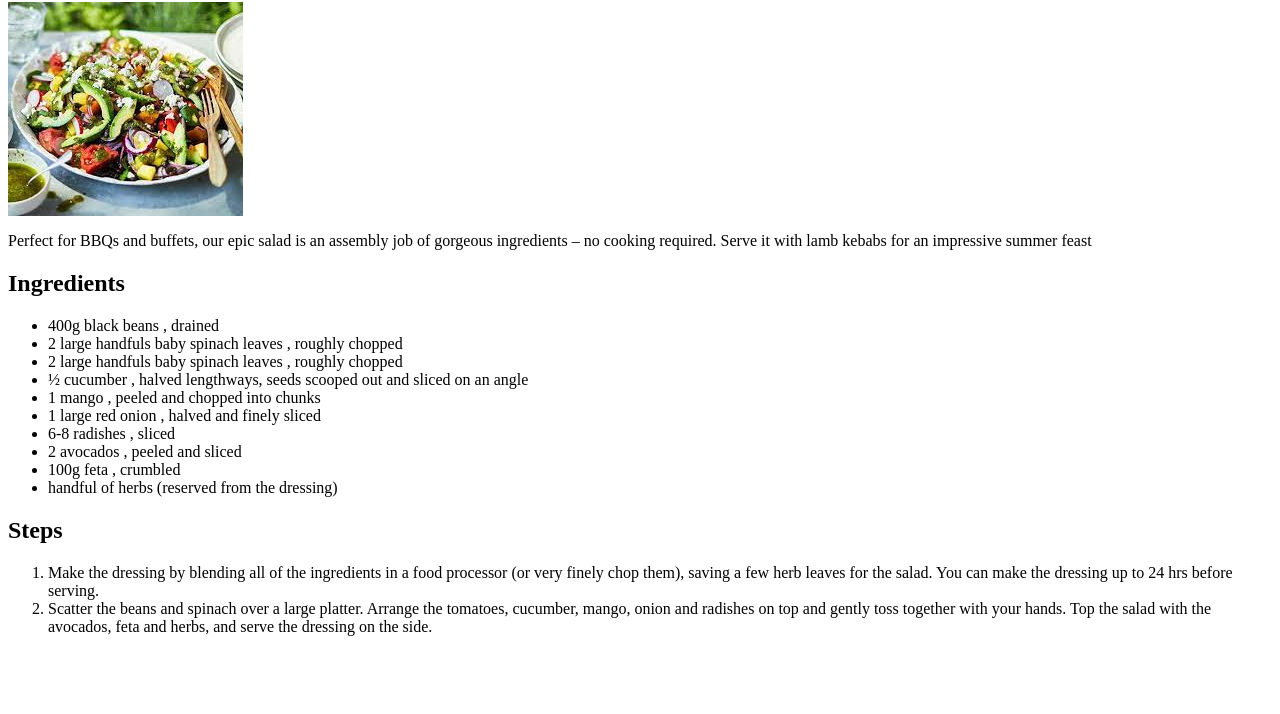
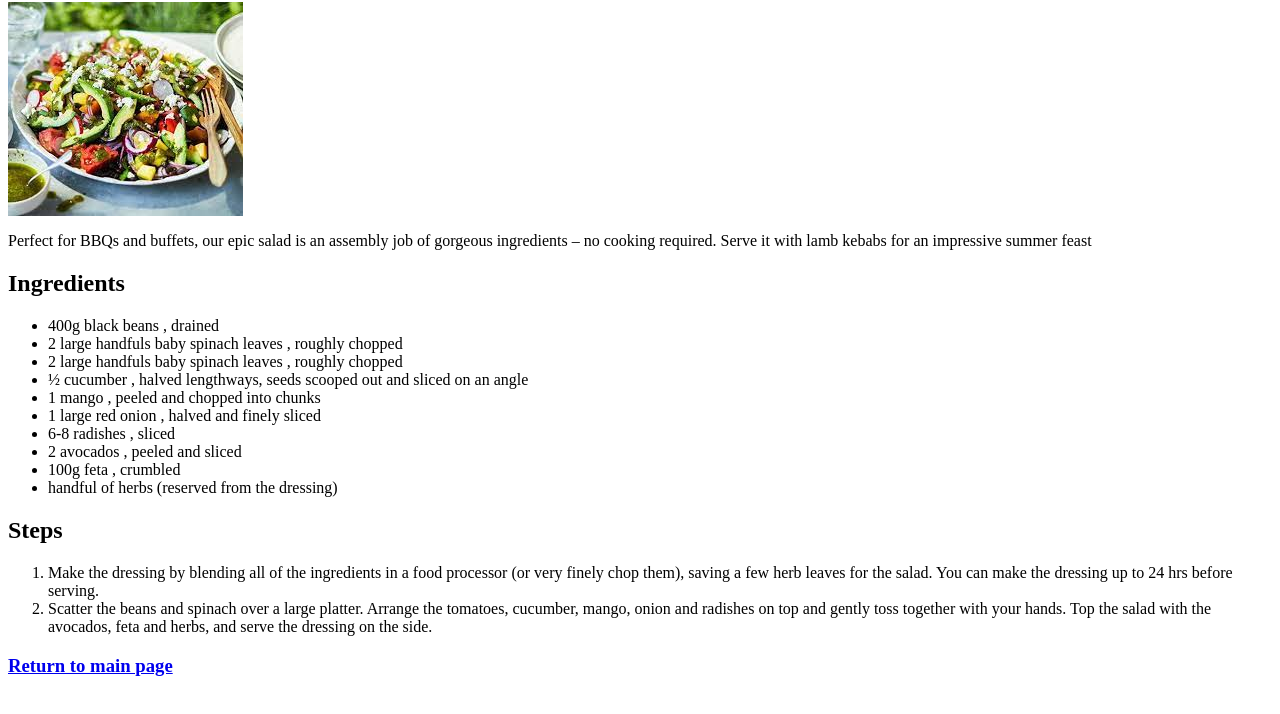
Before and after one commit to AC-Costea/odin-recipes, a plain HTML site: page recipes/SummerSalad.html in a window 1280 px wide. Shown: the part 64-778 px from the top of the page. Drawn offline with Linux system fonts and the light colour scheme.

Commit message:
Add link to main page on recipes/BakedChickenBreast.html recipes/ChickenSoup.html recipes/Rice.html recipes/SummerSalad.html

```diff
--- a/recipes/SummerSalad.html
+++ b/recipes/SummerSalad.html
@@ -27,5 +27,6 @@
         <li>Make the dressing by blending all of the ingredients in a food processor (or very finely chop them), saving a few herb leaves for the salad. You can make the dressing up to 24 hrs before serving.</li>
         <li>Scatter the beans and spinach over a large platter. Arrange the tomatoes, cucumber, mango, onion and radishes on top and gently toss together with your hands. Top the salad with the avocados, feta and herbs, and serve the dressing on the side.</li>
     </ol>
+    <h3><a href="/index.html">Return to main page</a></h3>
 </body>
 </html>
```
Also changed, not shown: index.html (+1 -1 lines), recipes/BakedChickenBreast.html (+1 -1 lines), recipes/ChickenSoup.html (+1 -1 lines), recipes/Rice.html (+1 -1 lines).
